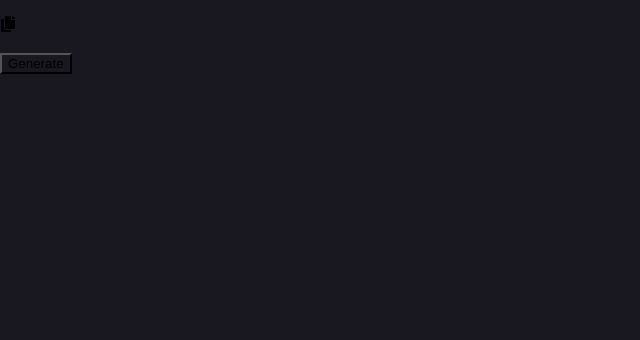
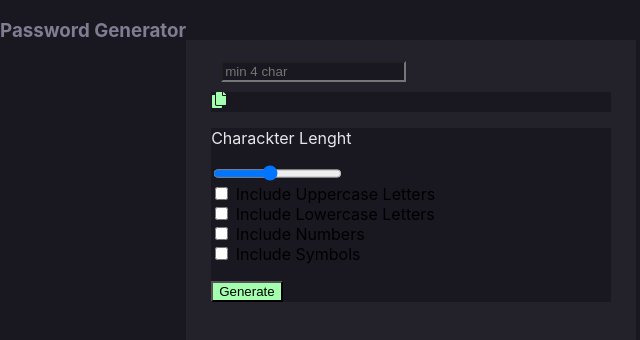
Before and after one commit to Nidinaz/password-generator-app, a React (Create React App) app: page / in a window 1280 px wide. Shown: the top 340 px of the page, without its empty margins (0-640 px from the left). Built offline with nearby package versions, Linux system fonts and the light colour scheme.

Commit message:
rename reorganize hmtl pwd settings; adding slider

```diff
--- a/src/App.js
+++ /dev/null
@@ -1,57 +0,0 @@
-import "./stylesApp.scss";
-import { FaCopy } from "react-icons/fa";
-import React, { useState } from "react";
-
-const App = () => {
-  //useState to change password and save the new state
-  const [password, setPassword] = useState("");
-
-  const generatePassword = () => {
-    //characters define the items used to
-    const characters =
-      "ABCDEFGHIJKLMNOPQRSTUVWXYZabcdefghijklmnopqrstuvwxyz0123456789!@#$%^&*";
-
-    //emty string where the new password is made
-    //charAt function to select a random character from a string
-    //Math.random() produces a random number
-    //and characters.length
-    //Math.floor makes sure that it's a whole number
-    let newPassword = "";
-    for (let i = 0; i < 14; i++) {
-      newPassword += characters.charAt(
-        Math.floor(Math.random() * characters.length)
-      );
-    }
-    setPassword(newPassword);
-  };
-
-  return (
-    <div className="main-container">
-      <div className="pwd-container">
-        <p className="pwd-container-generated">{password}</p>
-        <span className="copy-icon">
-          <FaCopy />
-        </span>
-      </div>
-
-      <div className="pwd-parameters">
-        <div className="pwd-parameters-visable"></div>
-        <div className="pwd-parameters-handle"></div>
-        <div className="pwd-parameters-input">
-          <div className="pwd-parameters-input-checkmark"></div>
-          <p className="pwd-parameters-input-text"></p>
-        </div>
-        <div className="pwd-strength">
-          <p className="strenght-text"></p>
-          <div className="strength-level"></div>
-          <div>
-            <button onClick={generatePassword}>Generate</button>
-            <span className="icon-btn"></span>
-          </div>
-        </div>
-      </div>
-    </div>
-  );
-};
-
-export default App;
--- /dev/null
+++ b/src/App.jsx
@@ -0,0 +1,96 @@
+import "./stylesApp.scss";
+import { FaCopy } from "react-icons/fa";
+import React, { useState } from "react";
+
+const App = () => {
+  //useState to change password and save the new state
+  const [password, setPassword] = useState("");
+
+  const generatePassword = () => {
+    //characters define the items used to
+    const characters =
+      "ABCDEFGHIJKLMNOPQRSTUVWXYZabcdefghijklmnopqrstuvwxyz0123456789!@#$%^&*";
+
+    //emty string where the new password is made
+    //charAt function to select a random character from a string
+    //Math.random() produces a random number
+    //and characters.length
+    //Math.floor makes sure that it's a whole number
+    let newPassword = "";
+    for (let i = 0; i < 20; i++) {
+      newPassword += characters.charAt(
+        Math.floor(Math.random() * characters.length)
+      );
+    }
+    setPassword(newPassword);
+  };
+
+  return (
+    <div className="main-container">
+      <h3>Password Generator</h3>
+      <div className="pwd-container">
+        <div className="container-generated-pwd">
+          <input type="text" placeholder="min 4 char" readOnly />
+        </div>
+        <div className="icon-copy">
+          <FaCopy></FaCopy>
+        </div>
+
+        {/* //SlIDER */}
+        <div className="pwd-parameters">
+          <div className="pwd-parameters-visable">
+            <p>Charackter Lenght</p>
+            <div className="pwd-parameters-length-number"></div>
+          </div>
+          <div
+            className="pwd-parameters-length-slider"
+            data-min={4}
+            data-max={32}
+          >
+            <input
+              id="slider"
+              type="range"
+              min="4"
+              max="32"
+              defaultValue="16"
+              step="1"
+            />
+          </div>
+
+          {/* //Settings */}
+          <div className="pwd-settings">
+            <div className="pwd-settings-checkbox">
+              <div className="pwd-setting-uppercase">
+                <input type="checkbox" id="uppercase" />
+                <label htmlFor="uppercase"> Include Uppercase Letters</label>
+              </div>
+              <div className="pwd-setting-lowercase">
+                <input type="checkbox" id="lowercase" />
+                <label htmlFor="lowercase"> Include Lowercase Letters</label>
+              </div>
+              <div className="pwd-setting-numbers">
+                <input type="checkbox" id="numbers" />
+                <label htmlFor="numbers"> Include Numbers</label>
+              </div>
+              <div className="pwd-setting-symbols">
+                <input type="checkbox" id="symbols" />
+                <label htmlFor="symbols"> Include Symbols</label>
+              </div>
+            </div>
+          </div>
+          {/* //STRENGTH */}
+          <div className="pwd-strength">
+            <p className="strenght-text"></p>
+            <div className="strength-level"></div>
+            <div className="pwd-button">
+              <button onClick={generatePassword}>Generate</button>
+              <span className="icon-btn"></span>
+            </div>
+          </div>
+        </div>
+      </div>
+    </div>
+  );
+};
+
+export default App;
--- a/src/stylesApp.scss
+++ b/src/stylesApp.scss
@@ -1,3 +1,4 @@
+//colors
 $background-color: hsl(248, 15%, 11%);
 $dark-gray: hsl(248, 10%, 15%);
 $middle-gray: hsl(251, 9%, 53%);
@@ -16,8 +17,43 @@ $yellow: hsl(42, 91%, 68%);
 .main-container {
   width: 100%;
   height: 100%;
+  display: flex;
 }
 
-.pwd-container-generated {
-color: $light-gray;
+h3 {
+  color: $middle-gray;
 }
+
+.pwd-container {
+  background-color: $dark-gray;
+  margin: 40px 0;
+  width: 400px;
+  height: 600px;
+  padding: 10px 25px;
+  align-items: center;
+}
+
+.container-generated-pwd {
+  background-color: $dark-gray;
+  font-weight: bold;
+  color: $middle-gray;
+  grid-template-rows: 1fr 1fr;
+  padding: 10px;
+}
+
+.icon-copy {
+  color: $green;
+}
+
+.pwd-parameters-visable p {
+    color: $light-gray;
+}
+
+#slider {
+    height: 1em;
+    background-color: $background-color;
+}
+
+.pwd-button button {
+  background-color: $green;
+}
```
